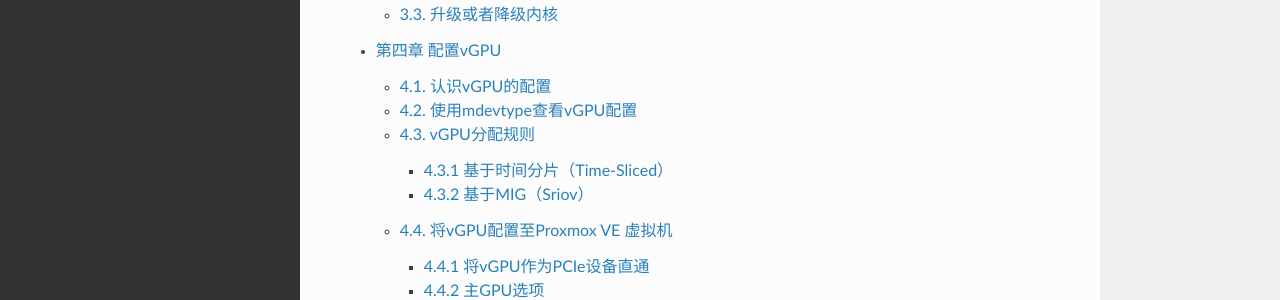
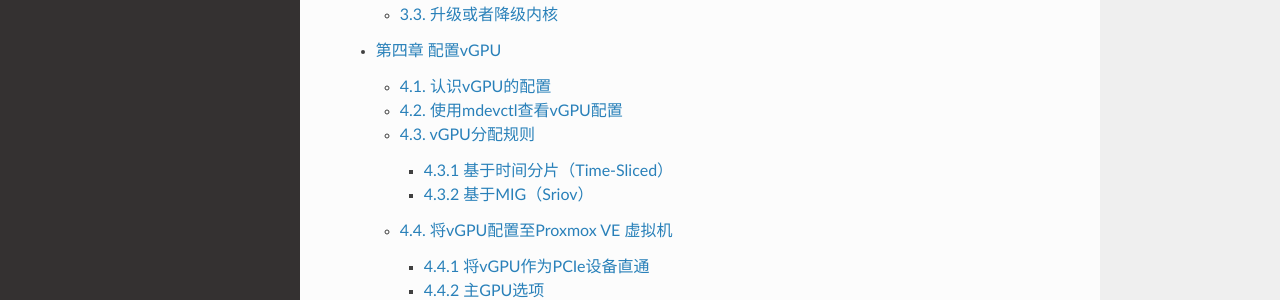
Before and after one commit to jiangcuo/pve-doc-cn, a Sphinx documentation site: the page built from source/index.rst, in a window 1280 px wide and 1197 px high. Shown: the part 681-981 px from the top of the window. Built offline with Sphinx 7.4.7 and the Read the Docs theme 2.0.0, drawn with Linux system fonts in a browser that asks for light colours.

Commit message:
Update configure.md

```diff
--- a/source/configure.md
+++ b/source/configure.md
@@ -13,7 +13,7 @@
 
 不同的vGPU配置使用不同的许可证进行授权。若无授权，则会阶梯降低性能。更多访问：[关于 NVIDIA vGPU 软件许可 - 参考](https://www.nvidia.com/content/Control-Panel-Help/vLatest/zh-cn/mergedProjects/nvlicCHS/About_GRID_Licensing_-_Reference.htm)
 
-## 4.2. 使用mdevtype查看vGPU配置
+## 4.2. 使用mdevctl查看vGPU配置
 
 `mdevctl`可以查看当前系统下的mdev设备。
 
@@ -45,7 +45,7 @@
 
 ![](https://foxi.buduanwang.vip/wp-content/uploads/2022/04/QQ20220428-141320.png)
 
-所以，要分配正确的设备给虚拟机，建议先使用`mdevtype`先对应，否则分配到了错误的vGPU，可能会导致无法安装驱动或者无法授权等等。
+所以，要分配正确的设备给虚拟机，建议先使用`mdevctl`先对应，否则分配到了错误的vGPU，可能会导致无法安装驱动或者无法授权等等。
 
 ## 4.3. vGPU分配规则
 
```
